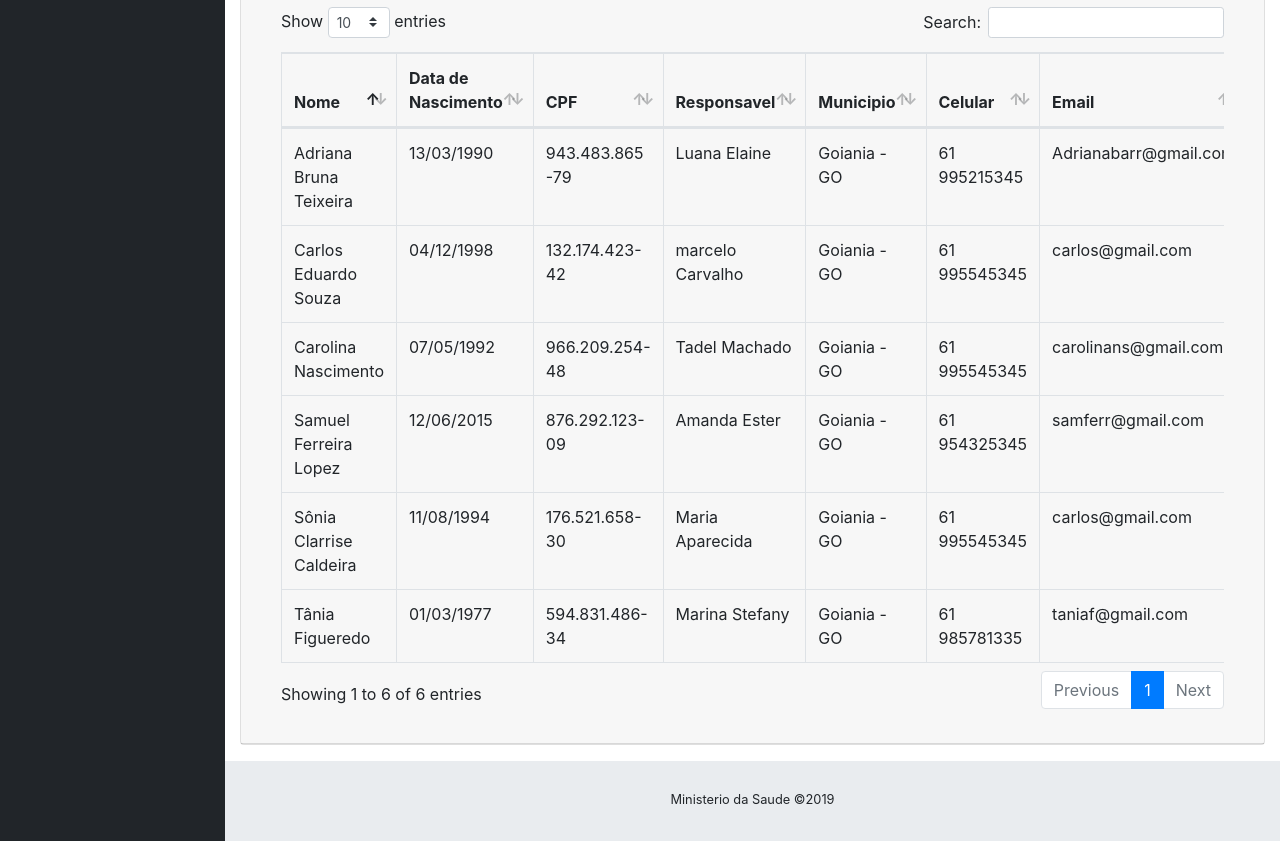
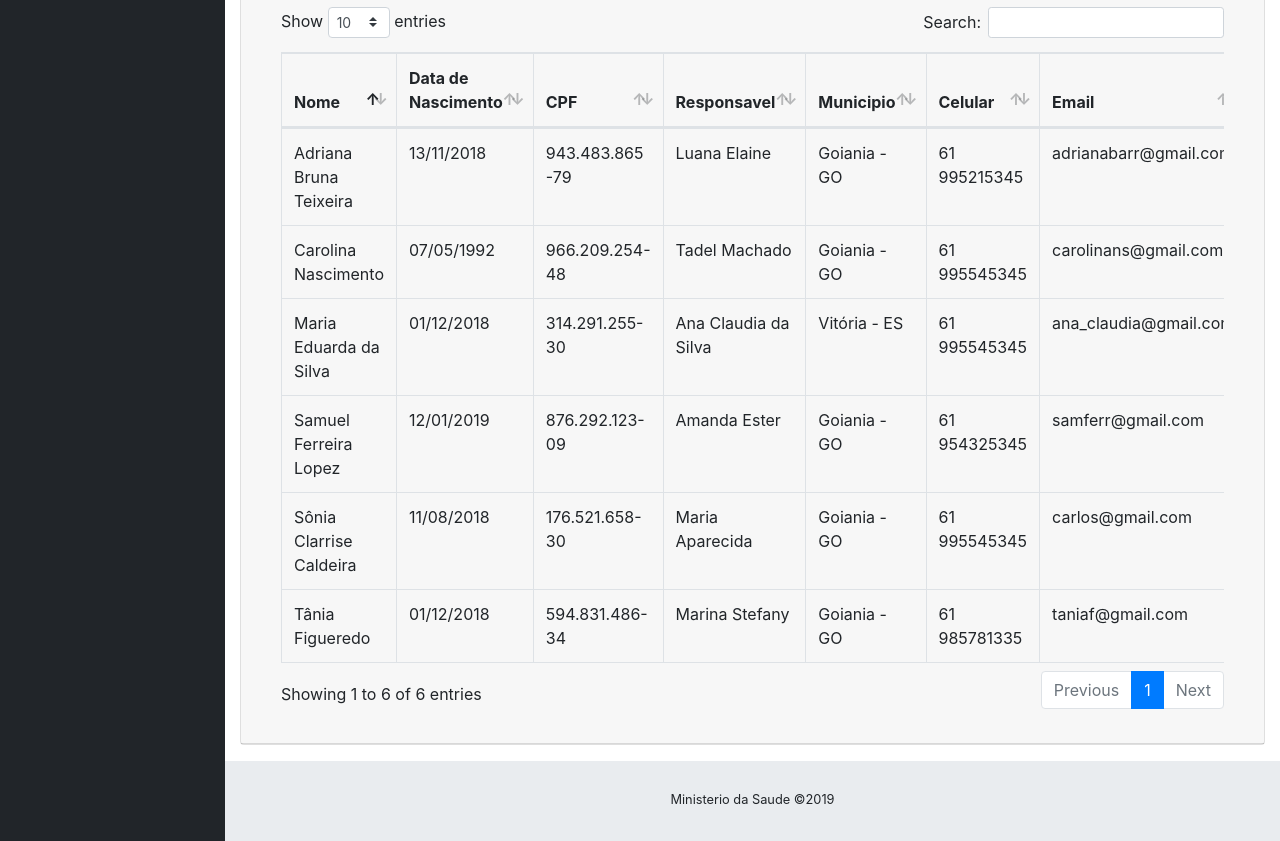
Before and after one commit to samuelflopes/hackaspace, a website with bundled scripts: page Versao-web/index.html in a window 1280 px wide. Shown: the part 640-1481 px from the top of the page. Built offline with nearby package versions, Linux system fonts and the light colour scheme; files whose address does not match are found by name.

Commit message:
Atualiza dados index

```diff
--- a/Versao-web/index.html
+++ b/Versao-web/index.html
@@ -127,17 +127,17 @@
                   </thead>
                   <tbody>
                     <tr>
-                      <td>Carlos Eduardo Souza</td>
-                      <td>04/12/1998</td>
-                      <td>132.174.423-42</td>
-                      <td>marcelo Carvalho</td>
-                      <td>Goiania - GO</td>
+                      <td>Maria Eduarda da Silva</td>
+                      <td>01/12/2018</td>
+                      <td>314.291.255-30</td>
+                      <td>Ana Claudia da Silva</td>
+                      <td>Vitória - ES</td>
                       <td>61 995545345</td>
-                      <td>carlos@gmail.com</td>
+                      <td>ana_claudia@gmail.com</td>
                     </tr>
                     <tr>
                       <td>Sônia Clarrise Caldeira</td>
-                      <td>11/08/1994</td>
+                      <td>11/08/2018</td>
                       <td>176.521.658-30</td>
                       <td>Maria Aparecida</td>
                       <td>Goiania - GO</td>
@@ -155,7 +155,7 @@
                     </tr>
                     <tr>
                       <td>Tânia Figueredo</td>
-                      <td>01/03/1977</td>
+                      <td>01/12/2018</td>
                       <td>594.831.486-34</td>
                       <td>Marina Stefany</td>
                       <td>Goiania - GO</td>
@@ -164,16 +164,16 @@
                     </tr>
                     <tr>
                       <td>Adriana Bruna Teixeira</td>
-                      <td>13/03/1990</td>
+                      <td>13/11/2018</td>
                       <td>943.483.865-79</td>
                       <td>Luana Elaine</td>
                       <td>Goiania - GO</td>
                       <td>61 995215345</td>
-                      <td>Adrianabarr@gmail.com</td>
+                      <td>adrianabarr@gmail.com</td>
                     </tr>
                     <tr>
                       <td>Samuel Ferreira Lopez</td>
-                      <td>12/06/2015</td>
+                      <td>12/01/2019</td>
                       <td>876.292.123-09</td>
                       <td>Amanda Ester</td>
                       <td>Goiania - GO</td>
```
Also changed, not shown: Versao-web/tables.html (+1 -1 lines).
